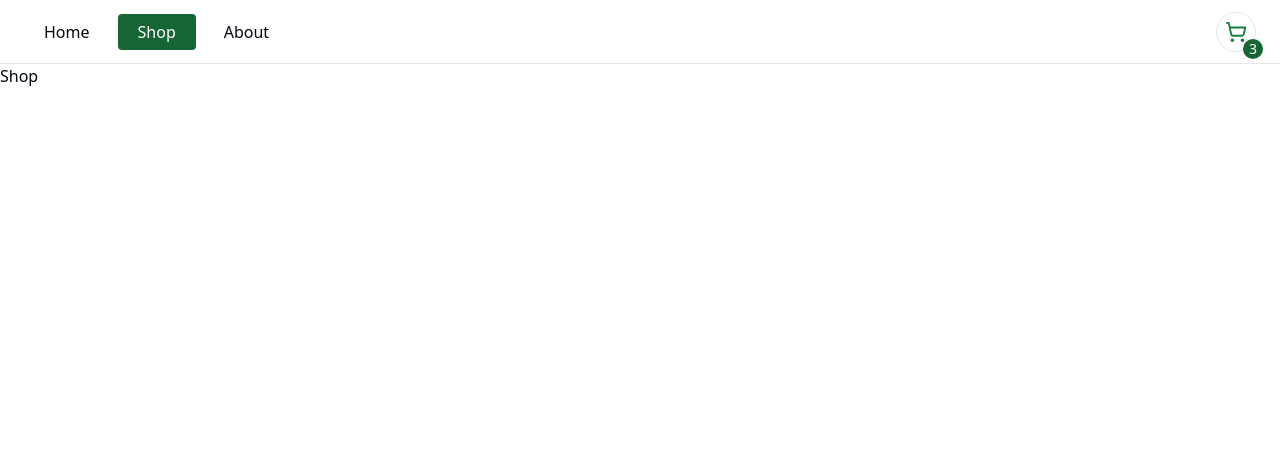
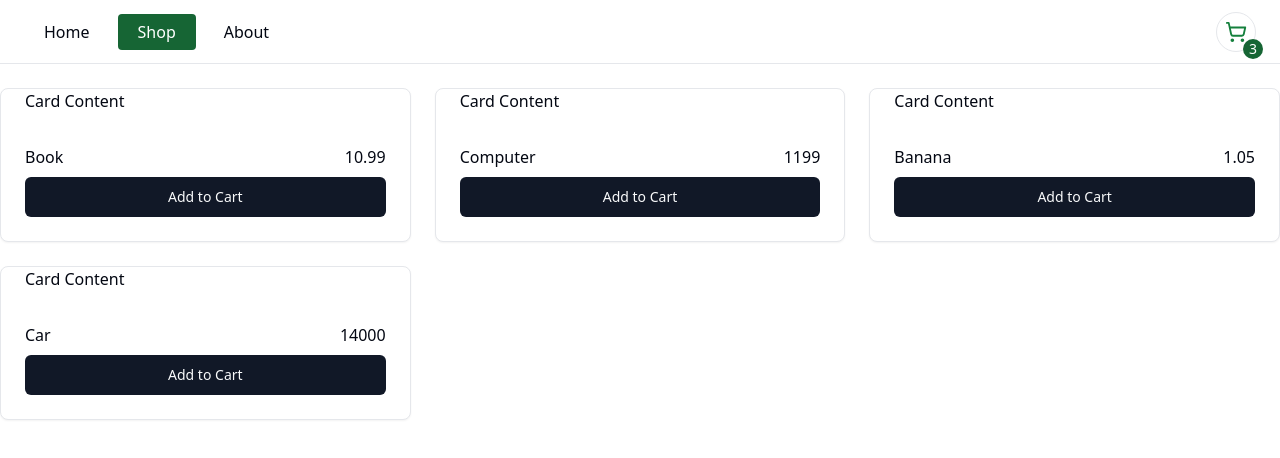
Before and after one commit to mojde-pajang/shopping_cart, a React (Vite) app: page /shop in a window 1280 px wide. Shown: the top 458 px of the page. Built offline with nearby package versions, Linux system fonts and the light colour scheme.

Commit message:
store page using fake data

```diff
--- /dev/null
+++ b/src/components/ui/card.tsx
@@ -0,0 +1,79 @@
+import * as React from "react"
+
+import { cn } from "@/lib/utils"
+
+const Card = React.forwardRef<
+  HTMLDivElement,
+  React.HTMLAttributes<HTMLDivElement>
+>(({ className, ...props }, ref) => (
+  <div
+    ref={ref}
+    className={cn(
+      "rounded-lg border bg-card text-card-foreground shadow-sm",
+      className
+    )}
+    {...props}
+  />
+))
+Card.displayName = "Card"
+
+const CardHeader = React.forwardRef<
+  HTMLDivElement,
+  React.HTMLAttributes<HTMLDivElement>
+>(({ className, ...props }, ref) => (
+  <div
+    ref={ref}
+    className={cn("flex flex-col space-y-1.5 p-6", className)}
+    {...props}
+  />
+))
+CardHeader.displayName = "CardHeader"
+
+const CardTitle = React.forwardRef<
+  HTMLParagraphElement,
+  React.HTMLAttributes<HTMLHeadingElement>
+>(({ className, ...props }, ref) => (
+  <h3
+    ref={ref}
+    className={cn(
+      "text-2xl font-semibold leading-none tracking-tight",
+      className
+    )}
+    {...props}
+  />
+))
+CardTitle.displayName = "CardTitle"
+
+const CardDescription = React.forwardRef<
+  HTMLParagraphElement,
+  React.HTMLAttributes<HTMLParagraphElement>
+>(({ className, ...props }, ref) => (
+  <p
+    ref={ref}
+    className={cn("text-sm text-muted-foreground", className)}
+    {...props}
+  />
+))
+CardDescription.displayName = "CardDescription"
+
+const CardContent = React.forwardRef<
+  HTMLDivElement,
+  React.HTMLAttributes<HTMLDivElement>
+>(({ className, ...props }, ref) => (
+  <div ref={ref} className={cn("p-6 pt-0", className)} {...props} />
+))
+CardContent.displayName = "CardContent"
+
+const CardFooter = React.forwardRef<
+  HTMLDivElement,
+  React.HTMLAttributes<HTMLDivElement>
+>(({ className, ...props }, ref) => (
+  <div
+    ref={ref}
+    className={cn("flex items-center p-6 pt-0", className)}
+    {...props}
+  />
+))
+CardFooter.displayName = "CardFooter"
+
+export { Card, CardHeader, CardFooter, CardTitle, CardDescription, CardContent }
--- /dev/null
+++ b/src/lib/data.json
@@ -0,0 +1,26 @@
+[
+  {
+    "id": 1,
+    "name": "Book",
+    "price": 10.99,
+    "imgUrl": "/imgs/book.jpg"
+  },
+  {
+    "id": 2,
+    "name": "Computer",
+    "price": 1199,
+    "imgUrl": "/imgs/computer.jpg"
+  },
+  {
+    "id": 3,
+    "name": "Banana",
+    "price": 1.05,
+    "imgUrl": "/imgs/banana.jpg"
+  },
+  {
+    "id": 4,
+    "name": "Car",
+    "price": 14000,
+    "imgUrl": "/imgs/car.jpg"
+  }
+]
--- /dev/null
+++ b/src/pages/Shop/component/ShopCart.tsx
@@ -0,0 +1,33 @@
+import { Button } from "../../../components/ui/button"
+import { Card, CardContent, CardFooter } from "../../../components/ui/card"
+
+
+
+type ShopCartProps = {
+  id: number,
+  name: string,
+  price: number
+}
+
+function ShopCart({ id, name, price }: ShopCartProps) {
+  console.log(id)
+  return (
+    <Card>
+      <CardContent >
+        <p>Card Content</p>
+      </CardContent>
+      <CardFooter className=" grid grid-cols-1 grid-rows-2">
+        <div className=" flex justify-between">
+          <p>{name}</p>
+          <p>{price}</p>
+        </div>
+        <div>
+          <Button className=" w-full">Add to Cart</Button>
+        </div>
+      </CardFooter>
+    </Card>
+
+  )
+}
+
+export default ShopCart
--- a/src/pages/Shop/index.tsx
+++ b/src/pages/Shop/index.tsx
@@ -1,6 +1,17 @@
+
+import storeItems from "../../lib/data.json"
+import ShopCart from "./component/ShopCart"
 function Shop() {
+
   return (
-    <div>Shop</div>
+    <div className=" grid gap-6 grid-cols-1	md:grid-cols-2 lg:grid-cols-3 py-6	">
+      {
+        storeItems.map(item => {
+          return <ShopCart key={item.id} {...item} />
+        })
+      }
+
+    </div>
   )
 }
 
```
